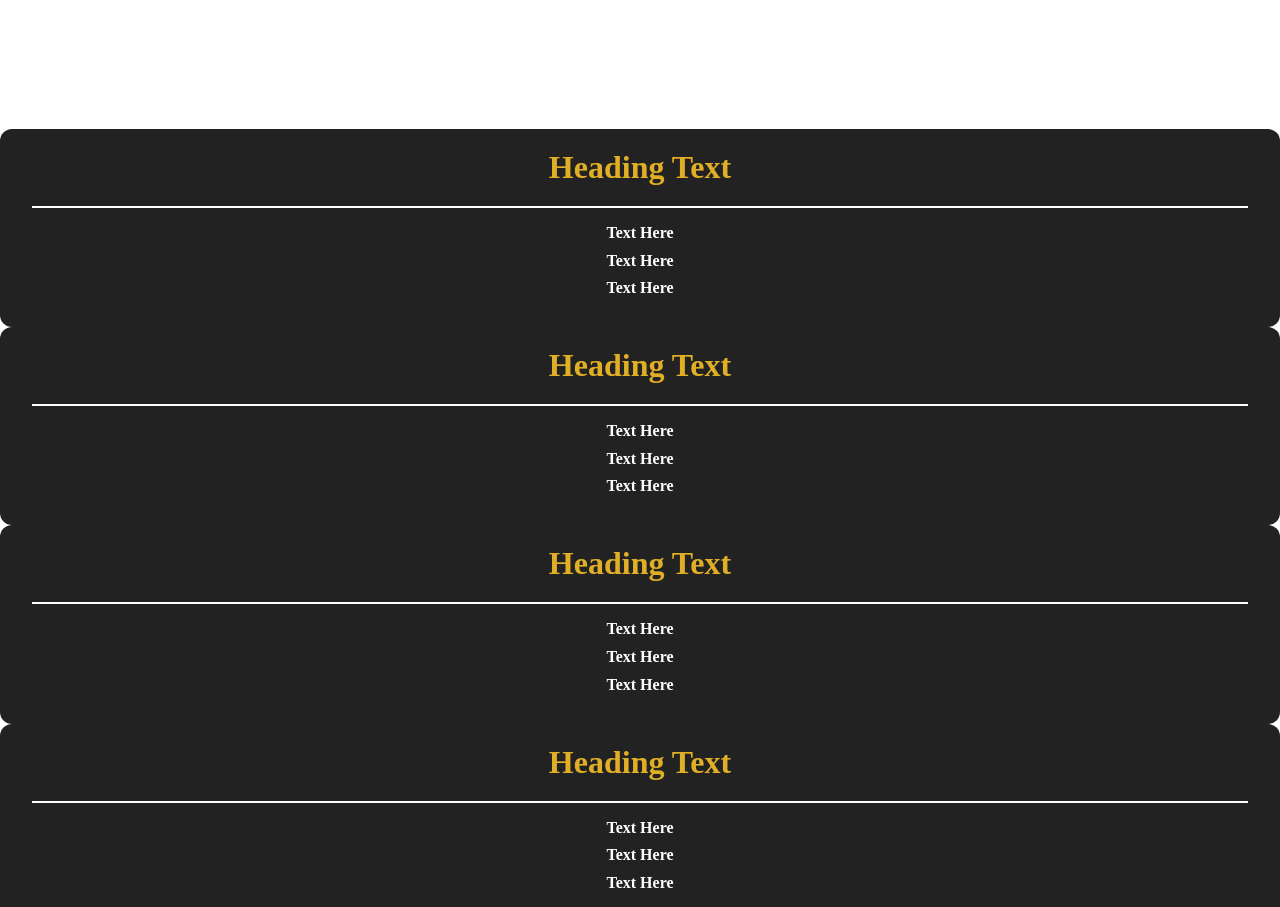
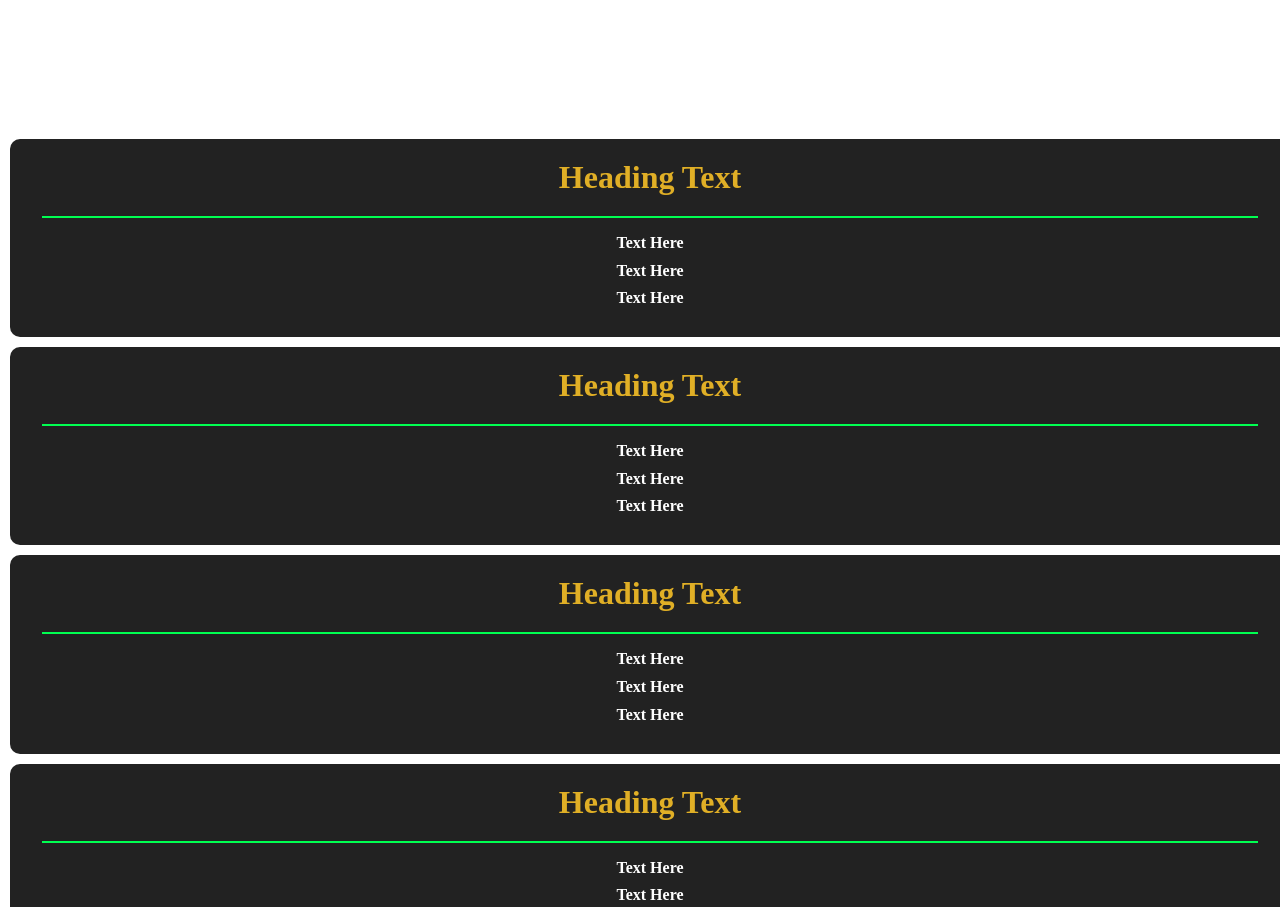
Before and after one commit to sudo-VPX/Basics_Of_Website, a plain HTML site: page Cards/index.html in a window 1280 px wide. Shown: the part 900-1807 px from the top of the page. Drawn offline with Linux system fonts and the light colour scheme.

Commit message:
Upgrade In Cards CSS

```diff
--- a/Cards/Style.css
+++ b/Cards/Style.css
@@ -31,7 +31,7 @@ body.dark-mode .Card_Heading {
 /* ========== Full Card ========== */
 .Full_Card {
     width: 100vw;
-    border-radius: 12px;
+    border-radius: 10px;
     display: flex;
     flex-direction: column;
     align-items: center;
@@ -44,7 +44,7 @@ body.dark-mode .Card_Heading {
     background-color: var(--Dark_BG);
     color: var(--White_Color);
     transition: transform 0.8s ease, opacity 0.8s ease;
-    opacity: 0;
+    margin: 10px;
 }
 
 /* ========== Side Cards ========== */
@@ -67,6 +67,7 @@ body.dark-mode .Card_Heading {
     width: 95%;
     border: none;
     border-top: 2px solid currentColor;
+    color: rgb(0, 255, 81);
 }
 
 /* ========== Card Text ========== */
```
